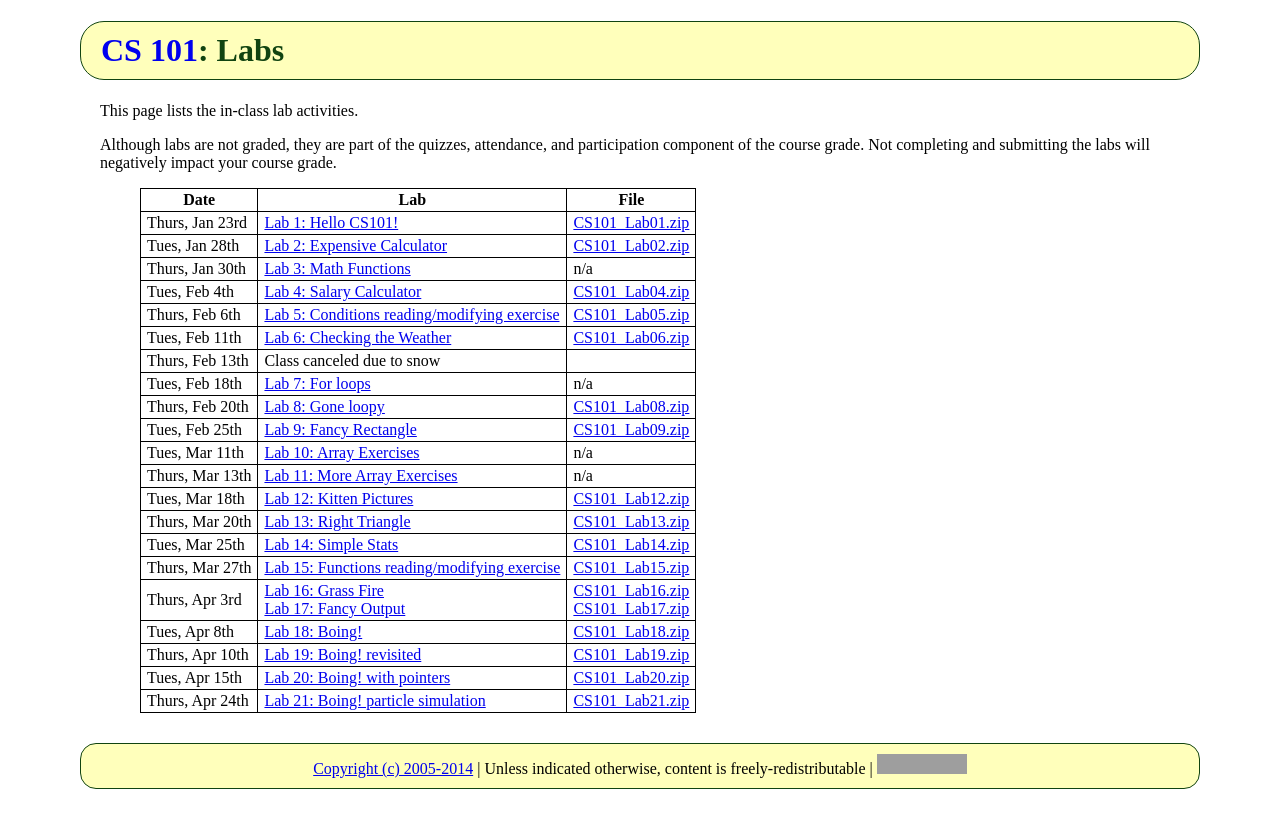
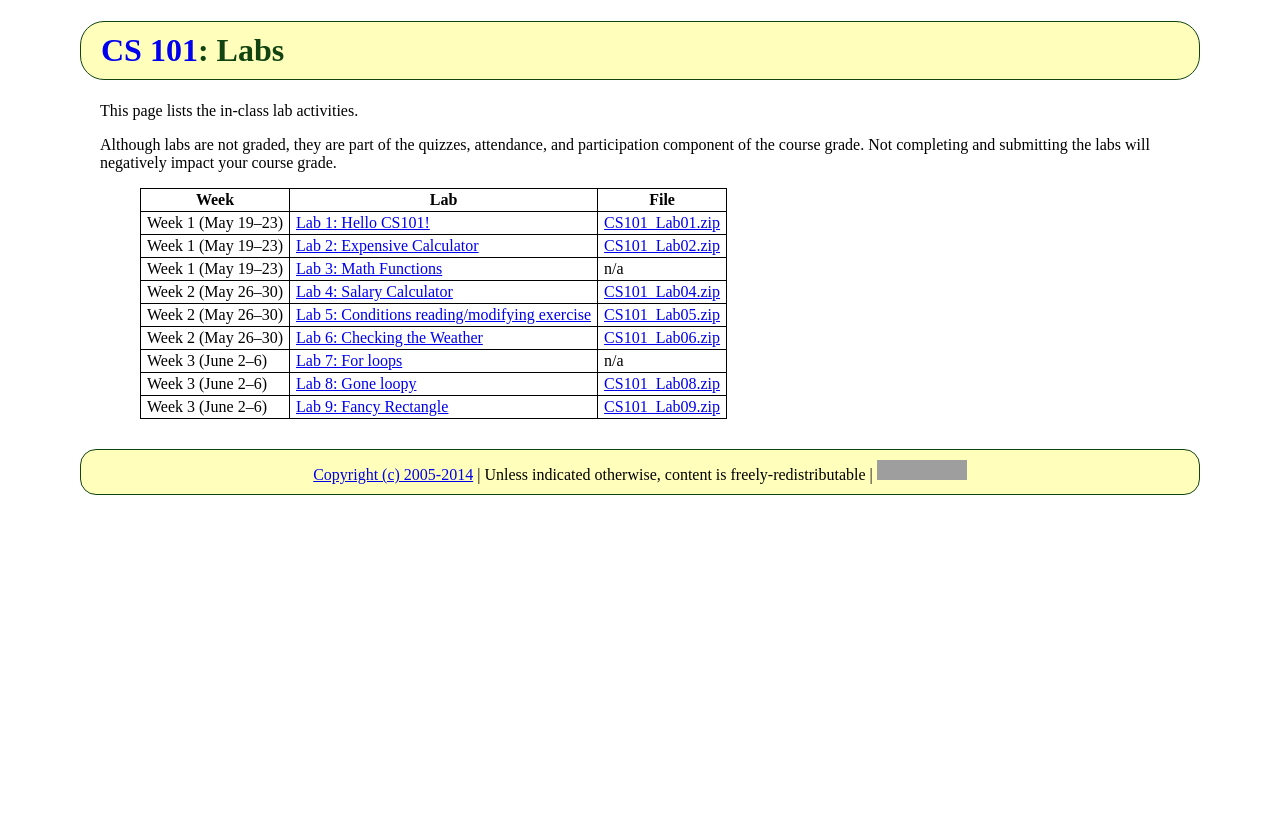
Before and after one commit to ycpcs/cs101-summer2014, a Jekyll site: the page built from labs/index.md, in a window 1280 px wide. Shown: the top 828 px of the page. Built offline with Jekyll 4.4.1, drawn with Linux system fonts in a browser that asks for light colours; Markdown is read by kramdown in place of the engine named in the settings; grey boxes are pictures that could not be loaded.

Commit message:
images for assignments

```diff
--- a/labs/index.md
+++ b/labs/index.md
@@ -9,18 +9,20 @@ Although labs are not graded, they are part of the quizzes, attendance,
 and participation component of the course grade.  Not completing
 and submitting the labs will negatively impact your course grade.
 
-> Date | Lab | File
+> Week | Lab | File
 > ---- | --- | ----
-> Thurs, Jan 23rd | [Lab 1: Hello CS101!](lab01.html) | [CS101\_Lab01.zip](CS101_Lab01.zip)
-> Tues, Jan 28th | [Lab 2: Expensive Calculator](lab02.html) | [CS101\_Lab02.zip](CS101_Lab02.zip)
-> Thurs, Jan 30th | [Lab 3: Math Functions](lab03.html) | n/a
-> Tues, Feb 4th | [Lab 4: Salary Calculator](lab04.html) | [CS101\_Lab04.zip](CS101_Lab04.zip)
-> Thurs, Feb 6th | [Lab 5: Conditions reading/modifying exercise](lab05.html) | [CS101\_Lab05.zip](CS101_Lab05.zip)
-> Tues, Feb 11th | [Lab 6: Checking the Weather](lab06.html) | [CS101\_Lab06.zip](CS101_Lab06.zip)
-> Thurs, Feb 13th | Class canceled due to snow
-> Tues, Feb 18th | [Lab 7: For loops](lab07.html) | n/a
-> Thurs, Feb 20th | [Lab 8: Gone loopy](lab08.html) | [CS101\_Lab08.zip](CS101_Lab08.zip)
-> Tues, Feb 25th | [Lab 9: Fancy Rectangle](lab09.html) | [CS101\_Lab09.zip](CS101_Lab09.zip)
+> Week 1 (May 19&ndash;23) | [Lab 1: Hello CS101!](lab01.html) | [CS101\_Lab01.zip](CS101_Lab01.zip)
+> Week 1 (May 19&ndash;23) | [Lab 2: Expensive Calculator](lab02.html) | [CS101\_Lab02.zip](CS101_Lab02.zip)
+> Week 1 (May 19&ndash;23) | [Lab 3: Math Functions](lab03.html) | n/a
+> Week 2 (May 26&ndash;30) | [Lab 4: Salary Calculator](lab04.html) | [CS101\_Lab04.zip](CS101_Lab04.zip)
+> Week 2 (May 26&ndash;30) | [Lab 5: Conditions reading/modifying exercise](lab05.html) | [CS101\_Lab05.zip](CS101_Lab05.zip)
+> Week 2 (May 26&ndash;30) | [Lab 6: Checking the Weather](lab06.html) | [CS101\_Lab06.zip](CS101_Lab06.zip)
+> Week 3 (June 2&ndash;6) | [Lab 7: For loops](lab07.html) | n/a
+> Week 3 (June 2&ndash;6) | [Lab 8: Gone loopy](lab08.html) | [CS101\_Lab08.zip](CS101_Lab08.zip)
+> Week 3 (June 2&ndash;6) | [Lab 9: Fancy Rectangle](lab09.html) | [CS101\_Lab09.zip](CS101_Lab09.zip)
+
+
+<!--
 > Tues, Mar 11th | [Lab 10: Array Exercises](lab10.html) | n/a
 > Thurs, Mar 13th | [Lab 11: More Array Exercises](lab11.html) | n/a
 > Tues, Mar 18th | [Lab 12: Kitten Pictures](lab12.html) | [CS101\_Lab12.zip](CS101_Lab12.zip)
@@ -32,3 +34,4 @@ and submitting the labs will negatively impact your course grade.
 > Thurs, Apr 10th | [Lab 19: Boing! revisited](lab19.html) | [CS101\_Lab19.zip](CS101_Lab19.zip)
 > Tues, Apr 15th | [Lab 20: Boing! with pointers](lab20.html) | [CS101\_Lab20.zip](CS101_Lab20.zip)
 > Thurs, Apr 24th | [Lab 21: Boing! particle simulation](lab21.html) | [CS101\_Lab21.zip](CS101_Lab21.zip)
+-->
```
Also changed, not shown: assign/images/assign01/finalveleq.png (added), assign/images/assign01/poseq.png (added), assign/images/assign01/timeeq.png (added), assign/images/assign01/veleq.png (added), assign/images/assign05/animation.gif (added), assign/images/assign05/animation_preview.png (added), assign/images/assign06/animation.gif (added).
